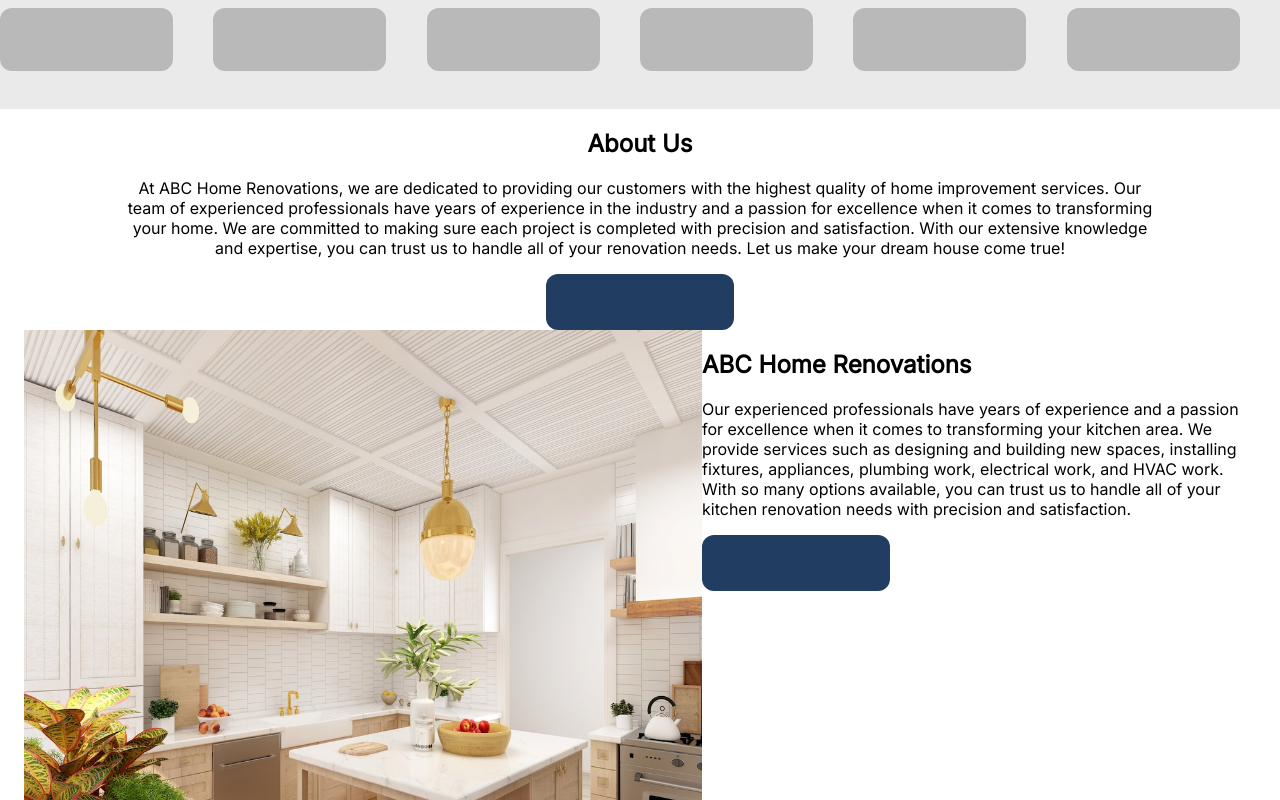
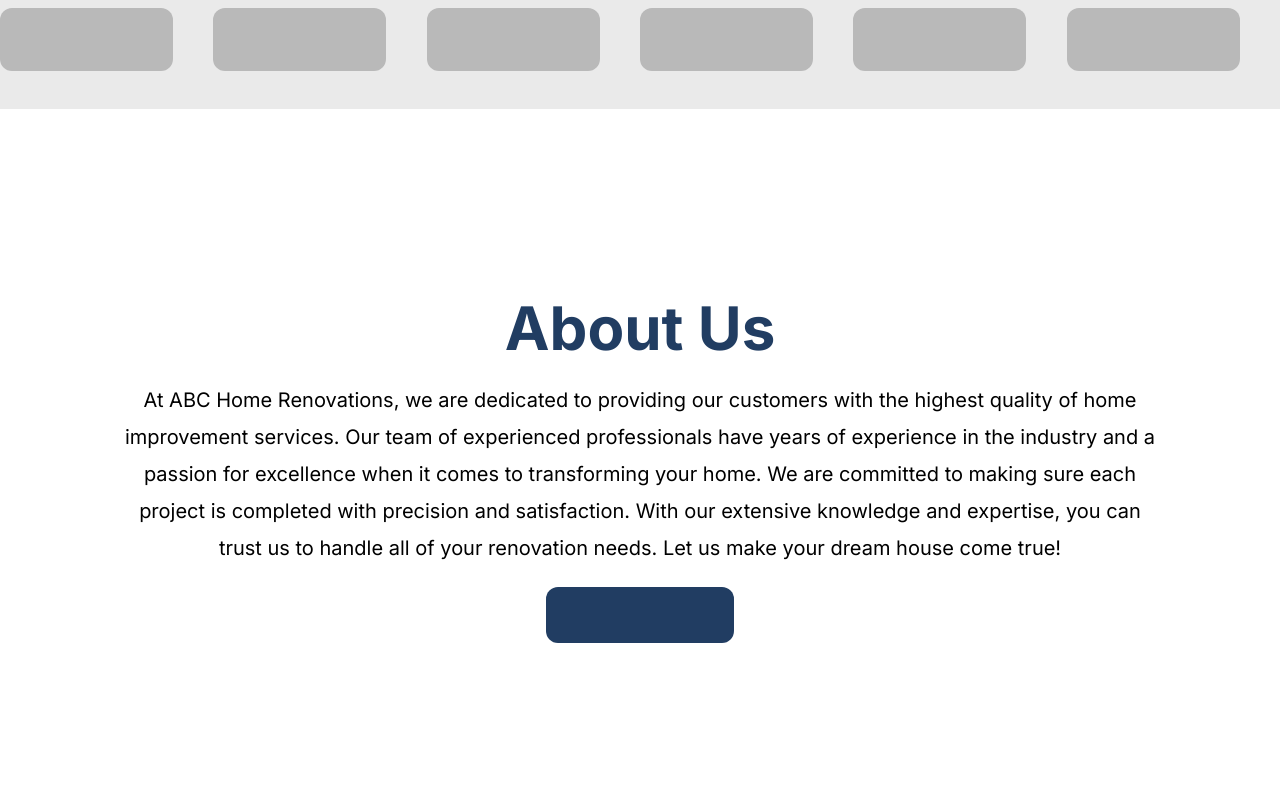
Before and after one commit to nathanielhf/loft17-exercise, a Nuxt app in the folder abc-home-renos/: page / in a window 1280 px wide. Shown: the part 1020-1820 px from the top of the page. Built offline with nearby package versions, Linux system fonts and the light colour scheme.

Commit message:
double column in master branch

```diff
--- a/abc-home-renos/assets/main.css
+++ b/abc-home-renos/assets/main.css
@@ -7,10 +7,10 @@
   background-color: #B9B9B9;
 } */
 
-@font-face {
+/* @font-face {
   font-family: 'Inter', sans-serif;
   src: url('https://fonts.googleapis.com/css2?family=Inter:wght@400;700&display=swap');;
-}
+} */
 
 .page-wrapper {
   max-width: 1280px;
@@ -18,7 +18,35 @@
   padding: 0 1rem;
 }
 
-.two-columns {
+.double-column {
   display: grid;
   grid-template-columns: repeat(2, 1fr);
+  margin: 20% 0;
 }
+
+h1 {
+  font-size: 80px;
+  font-weight: 700;
+  line-height: 87px;
+  letter-spacing: 0em;
+  text-align: left;
+  color: rgba(33, 61, 98, 1);
+  margin-bottom: 0;
+}
+
+h2 {
+  font-size: 60px;
+  font-weight: 700;
+  line-height: 68px;
+  letter-spacing: 0em;
+  /* text-align: center; */
+  color: rgba(33, 61, 98, 1);
+  margin-bottom: 0;
+}
+
+p {
+  font-size: 20px;
+  font-weight: 400;
+  line-height: 37px;
+  letter-spacing: 0em;
+}
--- a/abc-home-renos/components/About.vue
+++ b/abc-home-renos/components/About.vue
@@ -1,15 +1,15 @@
 <template>
-  <div>
+  <div class="about-wrapper">
     <h2>About Us</h2>
     <p>At ABC Home Renovations, we are dedicated to providing our customers with the highest quality of home improvement services. Our team of experienced professionals have years of experience in the industry and a passion for excellence when it comes to transforming your home. We are committed to making sure each project is completed with precision and satisfaction. With our extensive knowledge and expertise, you can trust us to handle all of your renovation needs. Let us make your dream house come true!</p>
-    <Button class="abc-blue" />
+    <Button class="abc-blue" style="margin: auto"/>
   </div>
 </template>
 
 <style scoped>
-div {
+.about-wrapper {
   text-align: center;
   width: 1031px;
-  margin: auto;
+  margin: 15% auto;
 }
 </style>
--- a/abc-home-renos/components/DoubleColumn.vue
+++ b/abc-home-renos/components/DoubleColumn.vue
@@ -11,7 +11,7 @@
 </script>
 
 <template>
-  <div class="two-columns">
+  <div class="double-column">
     <div class="image-column">
       <slot name="image"></slot>
     </div>
@@ -35,4 +35,10 @@
   height: 642px;
   display: flex;
 }
+.text-column {
+  text-align: left;
+  margin-left: 15%;
+  margin-top: auto;
+  margin-bottom: auto;
+}
 </style>
--- a/abc-home-renos/components/Hero.vue
+++ b/abc-home-renos/components/Hero.vue
@@ -49,10 +49,6 @@
   margin-bottom: 0;
 }
 .hero-text p {
-  font-size: 24px;
-  font-weight: 400;
-  line-height: 37px;
-  letter-spacing: 0em;
   text-align: left;
 }
 .hero-image img {
--- a/abc-home-renos/components/Services.vue
+++ b/abc-home-renos/components/Services.vue
@@ -36,5 +36,9 @@
   max-width: 100%;
   max-height: 100%;
   width: 100%;
+  border-radius: 12px;
+}
+h2 {
+  margin-top: 0;
 }
 </style>
--- a/abc-home-renos/nuxt.config.ts
+++ b/abc-home-renos/nuxt.config.ts
@@ -7,7 +7,7 @@
     head: {
       link: [
         {
-          href: "https://fonts.googleapis.com/css2?family=Inter&display=swap",
+          href: "https://fonts.googleapis.com/css2?family=Inter:wght@400;700&display=swap",
           rel: "stylesheet",
         }
       ]
```
Also changed, not shown: 1 other file (tests, documents, lock files or other folders).
